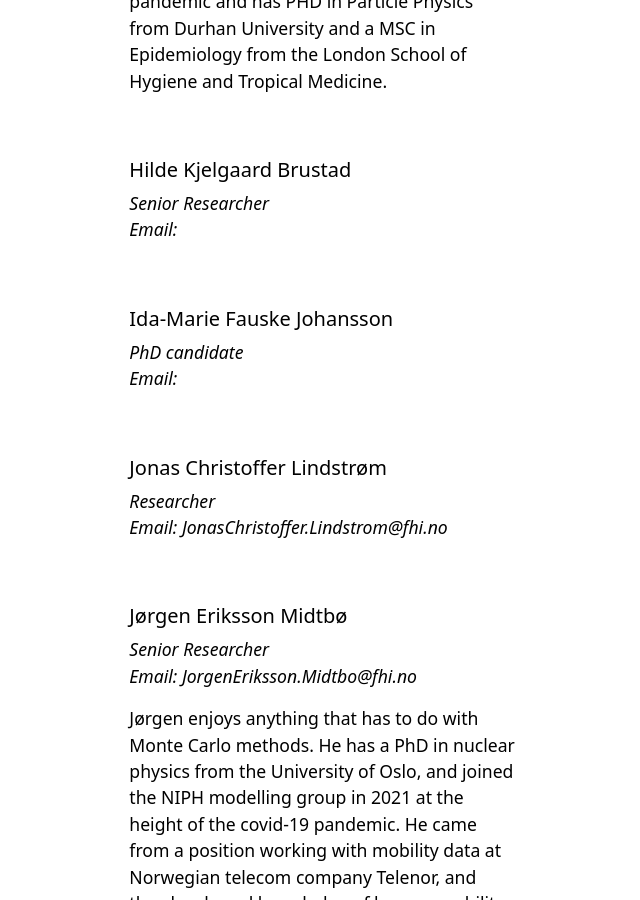
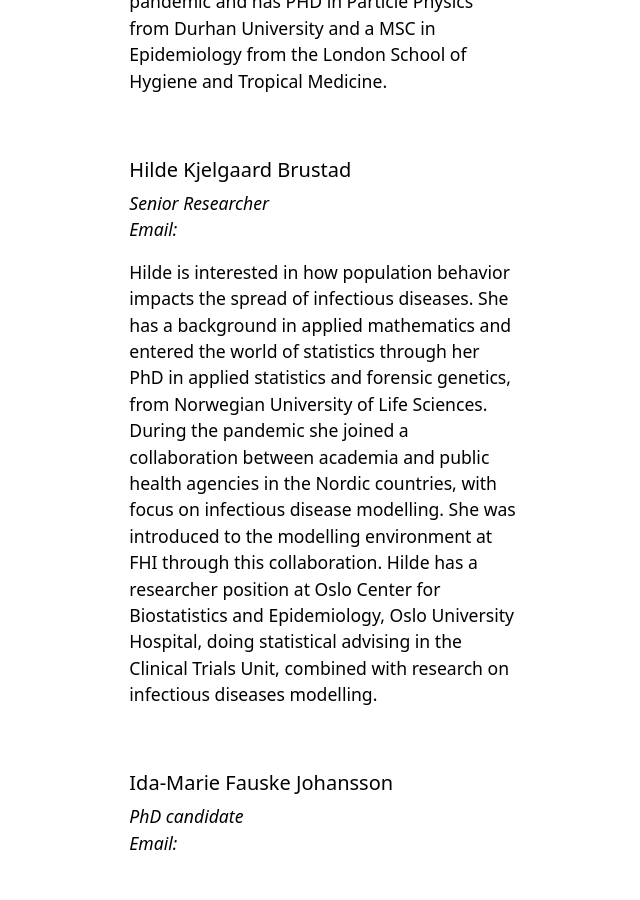
Before and after one commit to folkehelseinstituttet/modelling, a Jekyll site: the page built from people.md, in a window 1280 px wide and 900 px high, scrolled down 1642 px. Shown: the whole window, without its empty margins (100-740 px from the left). Built offline with Jekyll 4.4.1, drawn with Linux system fonts in a browser that asks for light colours.

Commit message:
Added description for Hilde

```diff
--- a/_data/settings.yml
+++ b/_data/settings.yml
@@ -11,7 +11,7 @@ people:
 - {name: 'Alfonso Diz-Lois Palomares', title: 'Researcher & PhD candidate', department: 'Methods Development and Analysis, NIPH & Department of Mathematics, University of Oslo', institution: 'Folkehelseinstituttet & UiO', institution_address: 'Lovisenberggata 8, 0456 Oslo', email: 'Alfonso.Diz-LoisPalomares@fhi.no', office: '', image: 'assets/img/fhi_fjes.png', url: 'alfonso', summary: ''}
 - {name: 'Francesco Di Ruscio', title: 'Senior Researcher', department: 'Methods Development and Analysis', institution: 'Folkehelseinstituttet', institution_address: 'Lovisenberggata 8, 0456 Oslo', email: 'Francesco.DiRuscio@fhi.no', office: '', image: 'assets/img/fhi_fjes.png', url: 'francesco', summary: 'Francesco holds a M.Sc. in Particle Physics in Rome and a Ph.D. in infectious disease modelling from the University of Oslo. His interests lie in investigating the dynamics of infectious disease transmission and public health interventions through mathematical models, with a focus on advanced computational techniques, including agent-based models. As a researcher at NIPH, Francesco has been part of the COVID-19 modelling team. Additionally, he is engaged in researching the spread of antibiotic-resistant bacteria in healthcare and community settings. Beyond infectious diseases, Francesco has been involved in modelling the impact of climate change on human health.'}
 - {name: 'Gunnar Øyvind Isaksson Rø', title: 'Senior Researcher', department: 'Methods Development and Analysis', institution: 'Folkehelseinstituttet', institution_address: 'Lovisenberggata 8, 0456 Oslo', phone: '', email: 'GunnarOyvindIsaksson.Ro@fhi.no', office: '', image: 'assets/img/gunnar.jpg', url: 'gunnar', summary: 'Gunnar is interested in how statistical and mathematical modelling can improve surveillance and risk assement for infectious diseases combined with an interest in how to correctly analyse infectious disease data. He joined NIPH in 2019 and was a member of the covid-19 modelling group through the pandemic and has PHD in Particle Physics from Durhan University and a MSC in Epidemiology from the London School of Hygiene and Tropical Medicine.'}
-- {name: 'Hilde Kjelgaard Brustad', title: 'Senior Researcher', department: 'Oslo Centre for Biostatistics and Epidemiology', institution: 'Department of Medicine, University of Oslo', institution_address: '', email: '', office: '', image: 'assets/img/fhi_fjes.png', url: 'hilde', summary: ''}
+- {name: 'Hilde Kjelgaard Brustad', title: 'Senior Researcher', department: 'Oslo Centre for Biostatistics and Epidemiology', institution: 'Department of Medicine, University of Oslo', institution_address: '', email: '', office: '', image: 'assets/img/fhi_fjes.png', url: 'hilde', summary: 'Hilde is interested in how population behavior impacts the spread of infectious diseases. She has a background in applied mathematics and entered the world of statistics through her PhD in applied statistics and forensic genetics, from Norwegian University of Life Sciences. During the pandemic she joined a collaboration between academia and public health agencies in the Nordic countries, with focus on infectious disease modelling. She was introduced to the modelling environment at FHI through this collaboration. Hilde has a researcher position at Oslo Center for Biostatistics and Epidemiology, Oslo University Hospital, doing statistical advising in the Clinical Trials Unit, combined with research on infectious diseases modelling.'}
 - {name: 'Ida-Marie Fauske Johansson', title: 'PhD candidate', department: 'Methods Development and Analysis, NIPH & Department of Physics, University of Oslo', institution: 'Folkehelseinstituttet & UiO', institution_address: 'Lovisenberggata 8, 0456 Oslo', email: '', office: '', image: 'assets/img/fhi_fjes.png', url: 'ida', summary: ''}
 - {name: 'Jonas Christoffer Lindstrøm', title: 'Researcher', department: 'Methods Development and Analysis', institution: 'Folkehelseinstituttet', institution_address: 'Lovisenberggata 8, 0456 Oslo', email: 'JonasChristoffer.Lindstrom@fhi.no', office: '', image: 'assets/img/fhi_fjes.png', url: 'jonas', summary: ''}
 - {name: 'Jørgen Eriksson Midtbø', title: 'Senior Researcher', department: 'Methods Development and Analysis', institution: 'Folkehelseinstituttet', institution_address: 'Lovisenberggata 8, 0456 Oslo', email: 'JorgenEriksson.Midtbo@fhi.no', office: '', image: 'assets/img/fhi_fjes.png', url: 'jorgen', summary: 'Jørgen enjoys anything that has to do with Monte Carlo methods. He has a PhD in nuclear physics from the University of Oslo, and joined the NIPH modelling group in 2021 at the height of the covid-19 pandemic. He came from a position working with mobility data at Norwegian telecom company Telenor, and thus has broad knowledge of human mobility data. Since joining NIPH, he has among other things worked on scenario modelling of covid-19 using agent-based models, modelling of varicella and herpes zoster vaccination and modelling of hepatitis C. He is also involved in surveillance of covid-19 vaccine effectiveness using Norwegian registry data.'}
```
